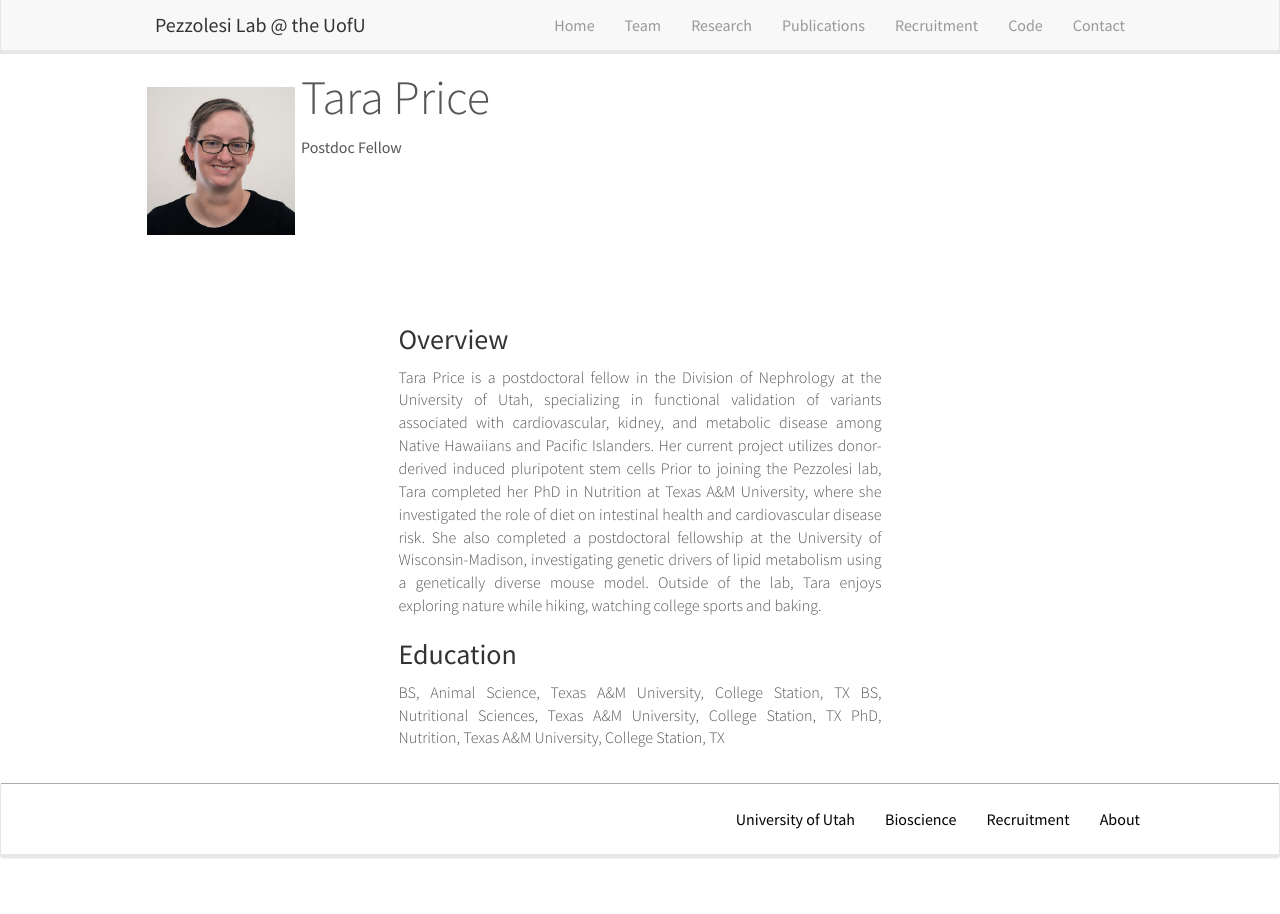
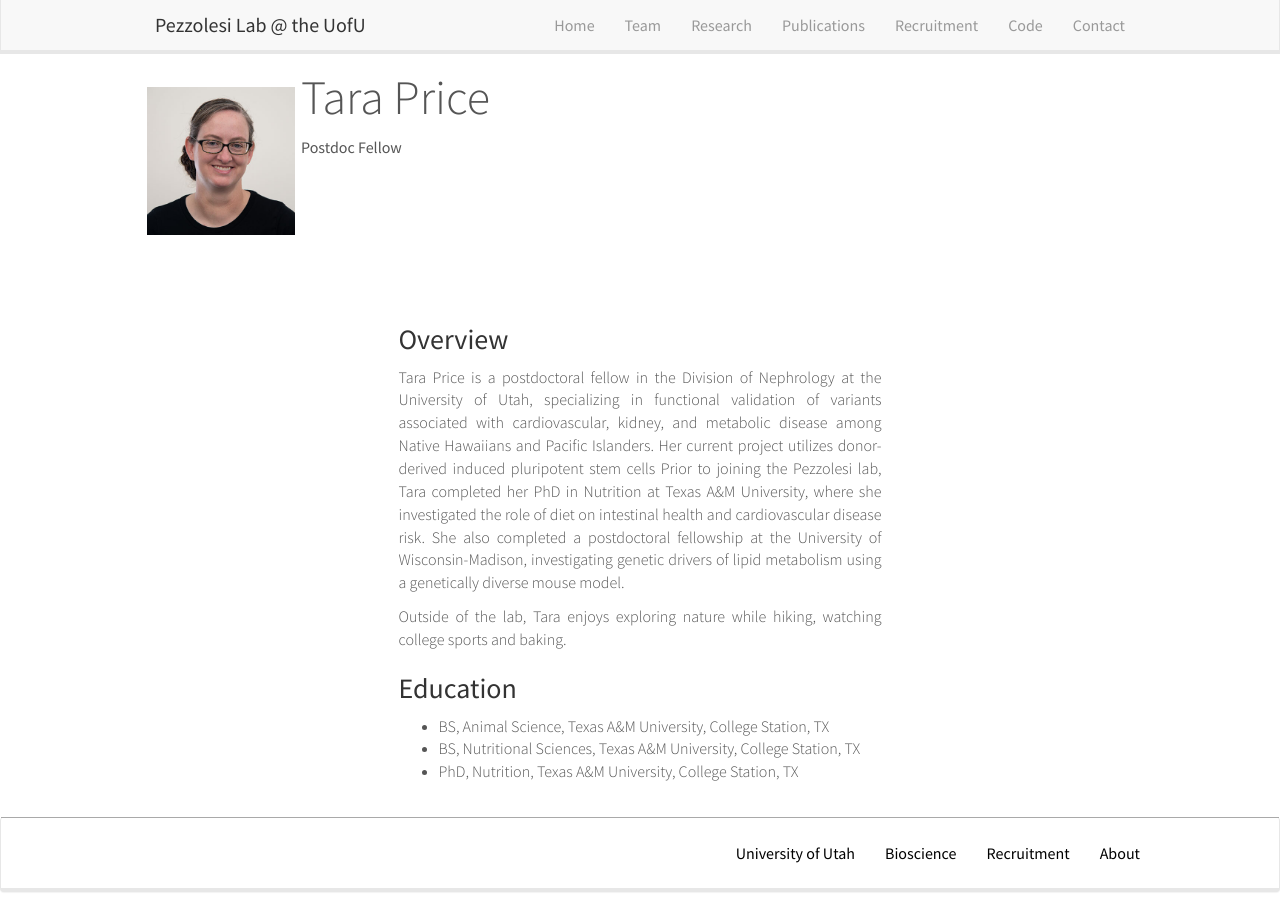
Before and after one commit to PezzolesiLab/pezzolesilab, a Jekyll site: the page built from team/taraprice.md, in a window 1280 px wide. Built offline with Jekyll 4.4.1, drawn with Linux system fonts in a browser that asks for light colours; nearby versions of some CDN libraries.

```diff
--- a/team/taraprice.md
+++ b/team/taraprice.md
@@ -13,9 +13,10 @@ ucsf:
 
 ### Overview
 Tara Price is a postdoctoral fellow in the Division of Nephrology at the University of Utah, specializing in functional validation of variants associated with cardiovascular, kidney, and metabolic disease among Native Hawaiians and Pacific Islanders. Her current project utilizes donor-derived induced pluripotent stem cells Prior to joining the Pezzolesi lab, Tara completed her PhD in Nutrition at Texas A&M University, where she investigated the role of diet on intestinal health and cardiovascular disease risk. She also completed a postdoctoral fellowship at the University of Wisconsin-Madison, investigating genetic drivers of lipid metabolism using a genetically diverse mouse model.
+
 Outside of the lab, Tara enjoys exploring nature while hiking, watching college sports and baking.
 
 ### Education
-BS, Animal Science, Texas A&M University, College Station, TX
-BS, Nutritional Sciences, Texas A&M University, College Station, TX
-PhD, Nutrition, Texas A&M University, College Station, TX
+ - BS, Animal Science, Texas A&M University, College Station, TX
+ - BS, Nutritional Sciences, Texas A&M University, College Station, TX
+ - PhD, Nutrition, Texas A&M University, College Station, TX
```
